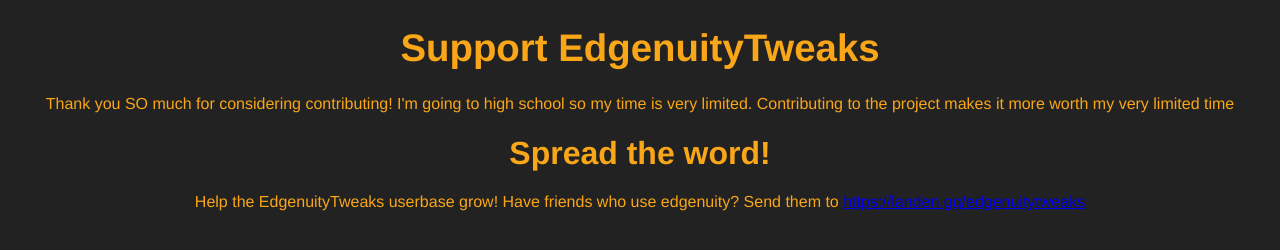
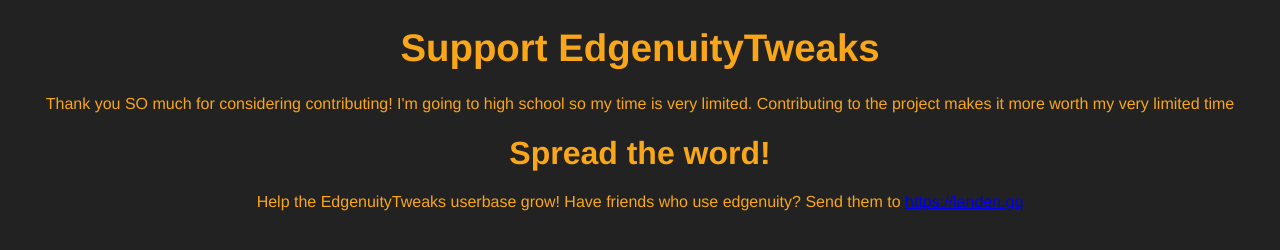
Before and after one commit to Fortress-Client/web, a plain HTML site: page support.html in a window 1280 px wide. Drawn offline with Linux system fonts and the light colour scheme.

Commit message:
Update support.html

```diff
--- a/support.html
+++ b/support.html
@@ -9,4 +9,4 @@
         <h1 id="title">Support EdgenuityTweaks</h1>
         <p>Thank you SO much for considering contributing! I'm going to high school so my time is very limited. Contributing to the project makes it more worth my very limited time</p>
         <h1>Spread the word!</h1>
-        <p>Help the EdgenuityTweaks userbase grow! Have friends who use edgenuity? Send them to <a href="https://landen.gq/edgenuitytweaks">https://landen.gq/edgenuitytweaks</a></p>
+        <p>Help the EdgenuityTweaks userbase grow! Have friends who use edgenuity? Send them to <a href="https://landen.gq">https://landen.gq</a></p>
```
